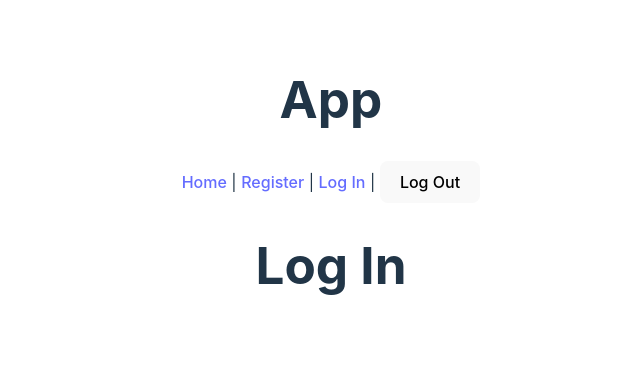
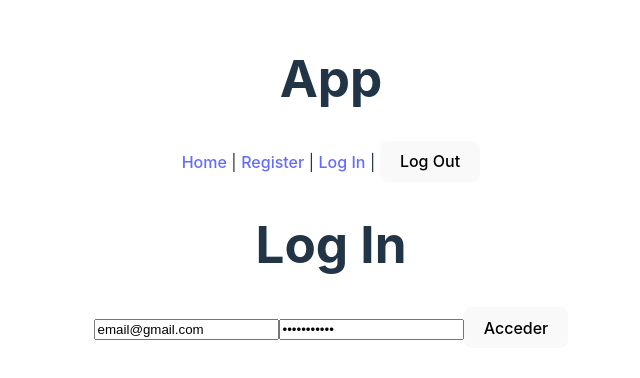
Before and after one commit to raquelmrti/vite-pinia-firebase-bluuweb-1, a Vue app: page /login in a window 1280 px wide. Shown: the part 218-596 px from the top of the page, without its empty margins (309-949 px from the left). Built offline with nearby package versions, Linux system fonts and the light colour scheme.

Commit message:
implement firebase user log in

```diff
--- a/src/stores/userStore.js
+++ b/src/stores/userStore.js
@@ -1,5 +1,5 @@
 import { defineStore } from "pinia"
-import { createUserWithEmailAndPassword } from "firebase/auth"
+import { createUserWithEmailAndPassword, signInWithEmailAndPassword } from "firebase/auth"
 import { auth } from "../firebaseConfig"
 
 export const useUserStore = defineStore("userStore", {
@@ -19,5 +19,13 @@ export const useUserStore = defineStore("userStore", {
         console.log(error)
       }
     },
+    async loginUser(email, password) {
+      try {
+        const { user } = await signInWithEmailAndPassword(auth, email, password)
+        this.userData = { email: user.email, uid: user.uid }
+      } catch (error) {
+        console.log(error)
+      }
+    }
   },
 })
--- a/src/views/LoginView.vue
+++ b/src/views/LoginView.vue
@@ -1,7 +1,28 @@
-<script setup></script>
+<script setup>
+import { ref } from "vue"
+import { useUserStore } from "../stores/userStore"
+import { useRouter } from "vue-router"
+
+const userStore = useUserStore()
+const router = useRouter()
+
+const email = ref("email@gmail.com")
+const password = ref("password123")
+
+const handleSubmit = async () => {
+  if(!email.value || password.value.length < 6){
+    return alert("Llena ambos campos y asegúrate de que la contraseña contiene al menos 5 caracteres.")
+  }
+  await userStore.loginUser(email.value, password.value)
+  router.push("/")
+};
+</script>
 
 <template>
   <h1>Log In</h1>
+  <form @submit.prevent="handleSubmit">
+    <input type="email" placeholder="Ingrese email" v-model.trim="email"/>
+    <input type="password" placeholder="Ingrese contraseña" v-model.trim="password"/>
+    <button type="submit">Acceder</button>
+  </form>
 </template>
-
-<style scoped></style>
--- a/src/views/RegisterView.vue
+++ b/src/views/RegisterView.vue
@@ -1,8 +1,10 @@
 <script setup>
 import { ref } from "vue"
 import { useUserStore } from "../stores/userStore"
+import { useRouter } from "vue-router"
 
 const userStore = useUserStore()
+const router = useRouter()
 
 const email = ref("email@gmail.com")
 const password = ref("password123")
@@ -12,6 +14,7 @@ const handleSubmit = async () => {
     return alert("Llena ambos campos y asegúrate de que la contraseña contiene al menos 5 caracteres.")
   }
   await userStore.registerUser(email.value, password.value)
+  router.push("/")
 };
 </script>
 
@@ -23,5 +26,3 @@ const handleSubmit = async () => {
     <button type="submit">Crear usuario</button>
   </form>
 </template>
-
-<style scoped></style>
```
Also changed, not shown: 1 other file (tests, documents, lock files or other folders).
